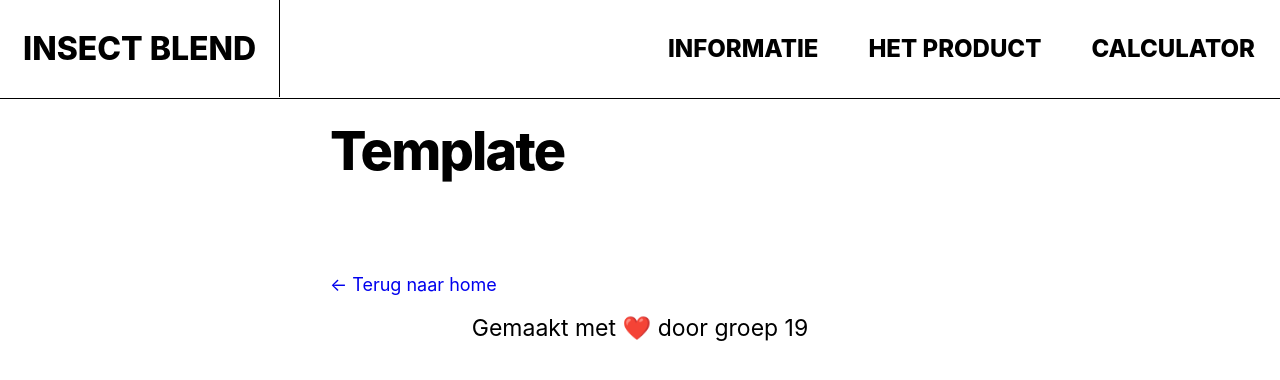
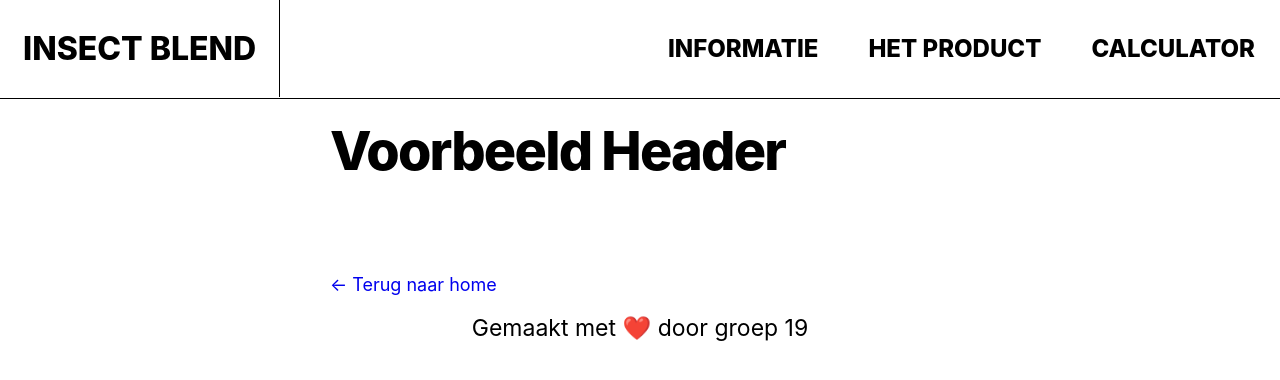
Before and after one commit to ebekoudijs/ProftaakFontys, a Next.js app: page /pagetemplate in a window 1280 px wide. Shown: the top 380 px of the page. Built offline with nearby package versions, Linux system fonts and the light colour scheme.

Commit message:
vrijdag middag

```diff
--- a/pages/pagetemplate.js
+++ b/pages/pagetemplate.js
@@ -2,7 +2,7 @@ import Link from 'next/link'
 import Head from 'next/head'
 import Layout, {filler} from '../components/layout'
 import utilStyles from '../styles/utils.module.css'
-const pageTitle = "Template"
+const pageTitle = "Voorbeeld Header"
 
 
 export default function FirstPost() {
```
